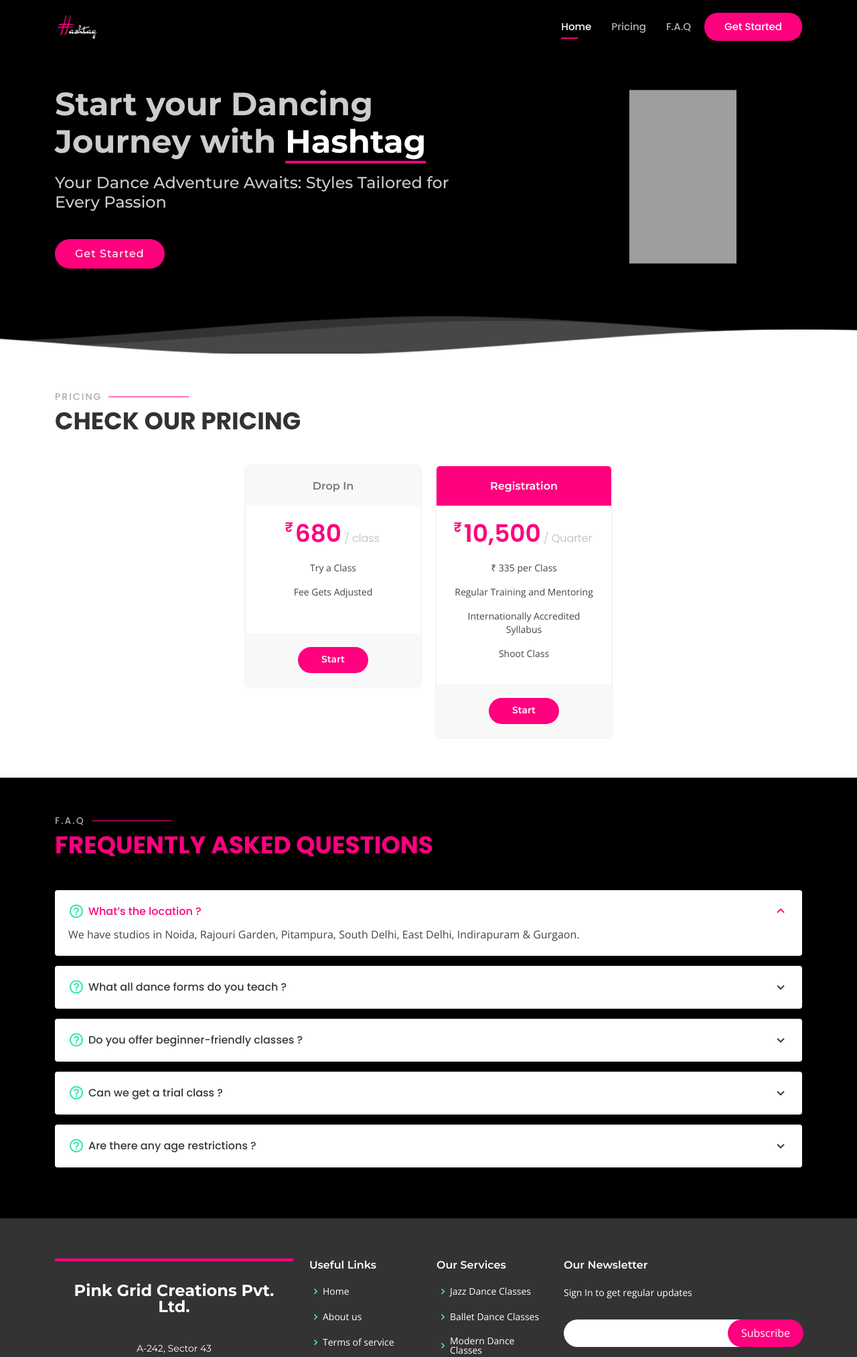
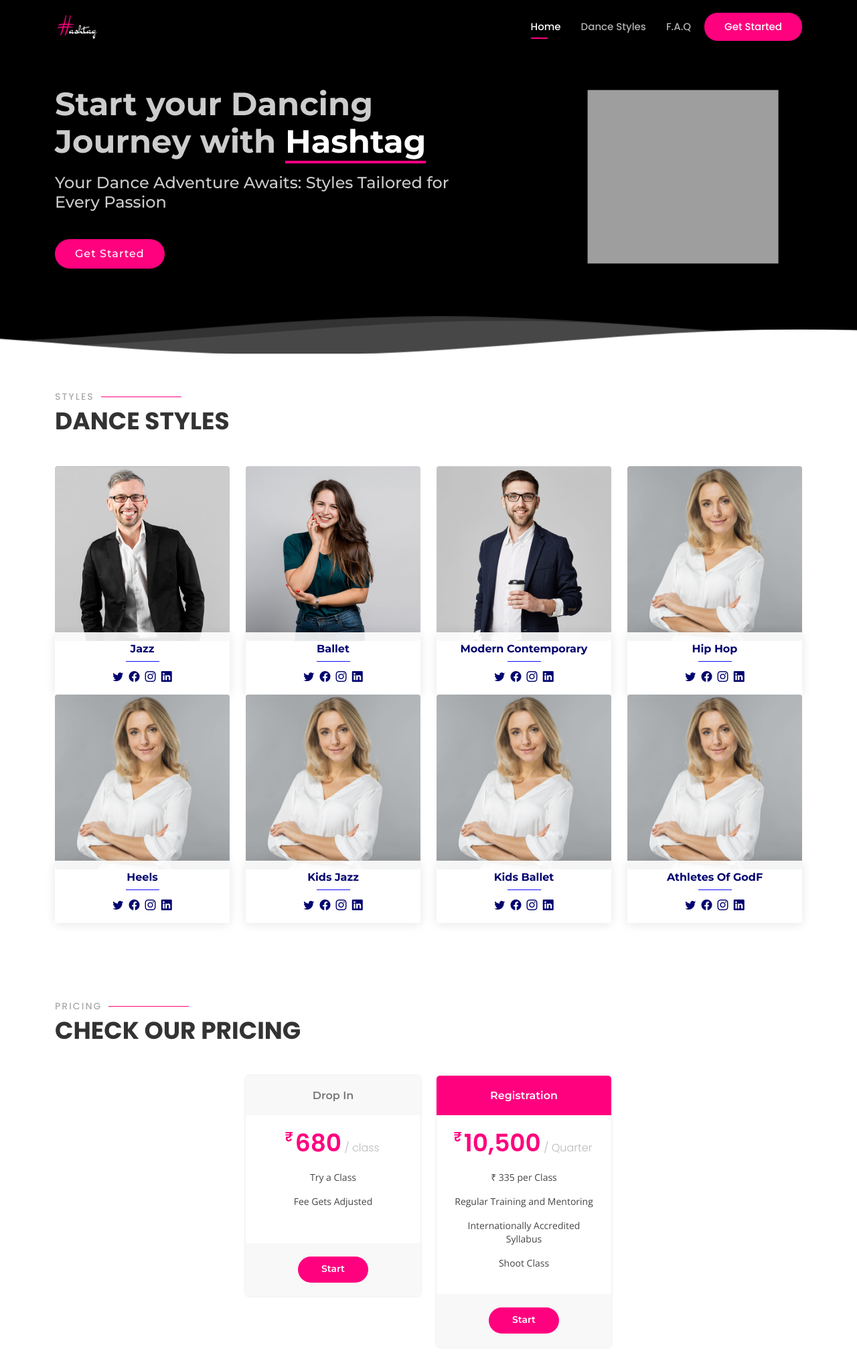
Before and after one commit to ShivekSinghal/First-page, a Flask app: page / in a window 1280 px wide. Shown: the top 2026 px of the page at 67% size. Run offline with Flask 2, Linux system fonts and the light colour scheme; some libraries are stand-ins or nearby versions; grey boxes are pictures that could not be loaded.

```diff
--- a/main.py
+++ b/main.py
@@ -15,4 +15,4 @@ def pinkd_tickets():
 
 
 if __name__ == '__main__':
-    app.run(debug=True, port=4999)
+    app.run(debug=True, port=4897)
--- a/static/css/style.css
+++ b/static/css/style.css
@@ -47,7 +47,7 @@ h6 {
 }
 
 .video-container {
-  max-width: 200px; /* Adjust the max-width as needed */
+ /* Adjust the max-width as needed */
   margin: auto;
   position: relative; /* Relative position for the container */
 }
--- a/templates/index.html
+++ b/templates/index.html
@@ -51,11 +51,11 @@
       <nav id="navbar" class="navbar">
         <ul>
           <li><a class="nav-link scrollto active" href="#hero">Home</a></li>
-          <li><a class="nav-link scrollto" href="#pricing">Pricing</a></li>
+          <li><a class="nav-link scrollto" href="#team">Dance Styles</a></li>
           <li><a class="nav-link scrollto" href="#faq">F.A.Q</a></li>
 
           <li style="padding-left : 20px;"><div id="CTA" class="text-center text-lg-start">
-              <a style="padding-right : 30px; color: #fff;" href="#" class="btn-get-started-pill scrollto" id="getStartedButton2">Get Started</a>
+              <a style="padding-right : 30px; color: #fff;" href="#" class="btn-get-started-pill scrollto" id="getStartedButton">Get Started</a>
             </div></li>
 
         </ul>
@@ -75,7 +75,7 @@
             <h1>Start your Dancing Journey with <span>Hashtag</span></h1>
             <h2>Your Dance Adventure Awaits: Styles Tailored for Every Passion</h2>
             <div class="text-center text-lg-start">
-              <a href="#" class="btn-get-started scrollto" id="getStartedButton">Get Started</a>
+              <a href="#" class="btn-get-started scrollto" id="getStartedButton2">Get Started</a>
             </div>
           </div>
         </div>
@@ -544,84 +544,148 @@
 <!--    </section>&lt;!&ndash; End Testimonials Section &ndash;&gt;-->
 
 <!--    &lt;!&ndash; ======= Team Section ======= &ndash;&gt;-->
-<!--    <section id="team" class="team">-->
-<!--      <div class="container">-->
+    <section id="team" class="team">
+      <div class="container">
 
-<!--        <div class="section-title" data-aos="fade-up">-->
-<!--          <h2>Team</h2>-->
-<!--          <p>Our Great Team</p>-->
-<!--        </div>-->
+        <div class="section-title" data-aos="fade-up">
+          <h2>Styles</h2>
+          <p>Dance Styles</p>
+        </div>
 
-<!--        <div class="row" data-aos="fade-left">-->
+        <div class="row" data-aos="fade-left">
 
-<!--          <div class="col-lg-3 col-md-6">-->
-<!--            <div class="member" data-aos="zoom-in" data-aos-delay="100">-->
-<!--              <div class="pic"><img src="static/img/team/team-1.jpg" class="img-fluid" alt=""></div>-->
-<!--              <div class="member-info">-->
-<!--                <h4>Walter White</h4>-->
+          <div class="col-lg-3 col-md-6">
+            <div class="member" data-aos="zoom-in" data-aos-delay="100">
+              <div class="pic"><img src="static/img/team/team-1.jpg" class="img-fluid" alt=""></div>
+              <div class="member-info">
+                <h4>Jazz</h4>
 <!--                <span>Chief Executive Officer</span>-->
-<!--                <div class="social">-->
-<!--                  <a href=""><i class="bi bi-twitter"></i></a>-->
-<!--                  <a href=""><i class="bi bi-facebook"></i></a>-->
-<!--                  <a href=""><i class="bi bi-instagram"></i></a>-->
-<!--                  <a href=""><i class="bi bi-linkedin"></i></a>-->
-<!--                </div>-->
-<!--              </div>-->
-<!--            </div>-->
-<!--          </div>-->
+                <div class="social">
+                  <a href=""><i class="bi bi-twitter"></i></a>
+                  <a href=""><i class="bi bi-facebook"></i></a>
+                  <a href=""><i class="bi bi-instagram"></i></a>
+                  <a href=""><i class="bi bi-linkedin"></i></a>
+                </div>
+              </div>
+            </div>
+          </div>
 
-<!--          <div class="col-lg-3 col-md-6 mt-5 mt-md-0">-->
-<!--            <div class="member" data-aos="zoom-in" data-aos-delay="200">-->
-<!--              <div class="pic"><img src="static/img/team/team-2.jpg" class="img-fluid" alt=""></div>-->
-<!--              <div class="member-info">-->
-<!--                <h4>Sarah Jhonson</h4>-->
+          <div class="col-lg-3 col-md-6 mt-5 mt-md-0">
+            <div class="member" data-aos="zoom-in" data-aos-delay="200">
+              <div class="pic"><img src="static/img/team/team-2.jpg" class="img-fluid" alt=""></div>
+              <div class="member-info">
+                <h4>Ballet</h4>
 <!--                <span>Product Manager</span>-->
-<!--                <div class="social">-->
-<!--                  <a href=""><i class="bi bi-twitter"></i></a>-->
-<!--                  <a href=""><i class="bi bi-facebook"></i></a>-->
-<!--                  <a href=""><i class="bi bi-instagram"></i></a>-->
-<!--                  <a href=""><i class="bi bi-linkedin"></i></a>-->
-<!--                </div>-->
-<!--              </div>-->
-<!--            </div>-->
-<!--          </div>-->
+                <div class="social">
+                  <a href=""><i class="bi bi-twitter"></i></a>
+                  <a href=""><i class="bi bi-facebook"></i></a>
+                  <a href=""><i class="bi bi-instagram"></i></a>
+                  <a href=""><i class="bi bi-linkedin"></i></a>
+                </div>
+              </div>
+            </div>
+          </div>
 
-<!--          <div class="col-lg-3 col-md-6 mt-5 mt-lg-0">-->
-<!--            <div class="member" data-aos="zoom-in" data-aos-delay="300">-->
-<!--              <div class="pic"><img src="static/img/team/team-3.jpg" class="img-fluid" alt=""></div>-->
-<!--              <div class="member-info">-->
-<!--                <h4>William Anderson</h4>-->
+          <div class="col-lg-3 col-md-6 mt-5 mt-lg-0">
+            <div class="member" data-aos="zoom-in" data-aos-delay="300">
+              <div class="pic"><img src="static/img/team/team-3.jpg" class="img-fluid" alt=""></div>
+              <div class="member-info">
+                <h4>Modern Contemporary</h4>
 <!--                <span>CTO</span>-->
-<!--                <div class="social">-->
-<!--                  <a href=""><i class="bi bi-twitter"></i></a>-->
-<!--                  <a href=""><i class="bi bi-facebook"></i></a>-->
-<!--                  <a href=""><i class="bi bi-instagram"></i></a>-->
-<!--                  <a href=""><i class="bi bi-linkedin"></i></a>-->
-<!--                </div>-->
-<!--              </div>-->
-<!--            </div>-->
-<!--          </div>-->
+                <div class="social">
+                  <a href=""><i class="bi bi-twitter"></i></a>
+                  <a href=""><i class="bi bi-facebook"></i></a>
+                  <a href=""><i class="bi bi-instagram"></i></a>
+                  <a href=""><i class="bi bi-linkedin"></i></a>
+                </div>
+              </div>
+            </div>
+          </div>
 
-<!--          <div class="col-lg-3 col-md-6 mt-5 mt-lg-0">-->
-<!--            <div class="member" data-aos="zoom-in" data-aos-delay="400">-->
-<!--              <div class="pic"><img src="static/img/team/team-4.jpg" class="img-fluid" alt=""></div>-->
-<!--              <div class="member-info">-->
-<!--                <h4>Amanda Jepson</h4>-->
+          <div class="col-lg-3 col-md-6 mt-5 mt-lg-0">
+            <div class="member" data-aos="zoom-in" data-aos-delay="400">
+              <div class="pic"><img src="static/img/team/team-4.jpg" class="img-fluid" alt=""></div>
+              <div class="member-info">
+                <h4>Hip Hop</h4>
 <!--                <span>Accountant</span>-->
-<!--                <div class="social">-->
-<!--                  <a href=""><i class="bi bi-twitter"></i></a>-->
-<!--                  <a href=""><i class="bi bi-facebook"></i></a>-->
-<!--                  <a href=""><i class="bi bi-instagram"></i></a>-->
-<!--                  <a href=""><i class="bi bi-linkedin"></i></a>-->
-<!--                </div>-->
-<!--              </div>-->
-<!--            </div>-->
-<!--          </div>-->
+                <div class="social">
+                  <a href=""><i class="bi bi-twitter"></i></a>
+                  <a href=""><i class="bi bi-facebook"></i></a>
+                  <a href=""><i class="bi bi-instagram"></i></a>
+                  <a href=""><i class="bi bi-linkedin"></i></a>
+                </div>
+              </div>
+            </div>
+          </div>
 
-<!--        </div>-->
+          <div class="col-lg-3 col-md-6 mt-5 mt-lg-0">
+            <div class="member" data-aos="zoom-in" data-aos-delay="400">
+              <div class="pic"><img src="static/img/team/team-4.jpg" class="img-fluid" alt=""></div>
+              <div class="member-info">
+                <h4>Heels</h4>
+<!--                <span>Accountant</span>-->
+                <div class="social">
+                  <a href=""><i class="bi bi-twitter"></i></a>
+                  <a href=""><i class="bi bi-facebook"></i></a>
+                  <a href=""><i class="bi bi-instagram"></i></a>
+                  <a href=""><i class="bi bi-linkedin"></i></a>
+                </div>
+              </div>
+            </div>
+          </div>
 
-<!--      </div>-->
-<!--    </section>&lt;!&ndash; End Team Section &ndash;&gt;-->
+          <div class="col-lg-3 col-md-6 mt-5 mt-lg-0">
+            <div class="member" data-aos="zoom-in" data-aos-delay="400">
+              <div class="pic"><img src="static/img/team/team-4.jpg" class="img-fluid" alt=""></div>
+              <div class="member-info">
+                <h4>Kids Jazz</h4>
+<!--                <span>Accountant</span>-->
+                <div class="social">
+                  <a href=""><i class="bi bi-twitter"></i></a>
+                  <a href=""><i class="bi bi-facebook"></i></a>
+                  <a href=""><i class="bi bi-instagram"></i></a>
+                  <a href=""><i class="bi bi-linkedin"></i></a>
+                </div>
+              </div>
+            </div>
+          </div>
+
+          <div class="col-lg-3 col-md-6 mt-5 mt-lg-0">
+            <div class="member" data-aos="zoom-in" data-aos-delay="400">
+              <div class="pic"><img src="static/img/team/team-4.jpg" class="img-fluid" alt=""></div>
+              <div class="member-info">
+                <h4>Kids Ballet</h4>
+<!--                <span>Accountant</span>-->
+                <div class="social">
+                  <a href=""><i class="bi bi-twitter"></i></a>
+                  <a href=""><i class="bi bi-facebook"></i></a>
+                  <a href=""><i class="bi bi-instagram"></i></a>
+                  <a href=""><i class="bi bi-linkedin"></i></a>
+                </div>
+              </div>
+            </div>
+          </div>
+
+          <div class="col-lg-3 col-md-6 mt-5 mt-lg-0">
+            <div class="member" data-aos="zoom-in" data-aos-delay="400">
+              <div class="pic"><img src="static/img/team/team-4.jpg" class="img-fluid" alt=""></div>
+              <div class="member-info">
+                <h4>Athletes Of GodF</h4>
+<!--                <span>Accountant</span>-->
+                <div class="social">
+                  <a href=""><i class="bi bi-twitter"></i></a>
+                  <a href=""><i class="bi bi-facebook"></i></a>
+                  <a href=""><i class="bi bi-instagram"></i></a>
+                  <a href=""><i class="bi bi-linkedin"></i></a>
+                </div>
+              </div>
+            </div>
+          </div>
+
+        </div>
+
+      </div>
+    </section><!-- End Team Section -->
 
     <!-- ======= Pricing Section ======= -->
     <section id="pricing" class="pricing">
@@ -666,7 +730,7 @@
 <!--                <li class="na">Massa ultricies mi</li>-->
               </ul>
               <div class="btn-wrap">
-                <a href="#" class="btn-buy" id = "getStartedButton2">Start</a>
+                <a href="#" class="btn-buy" id = "getStartedButton3">Start</a>
               </div>
             </div>
           </div>
@@ -873,7 +937,8 @@
             <ul>
               <li><i class="bx bx-chevron-right"></i> <a href="#">Home</a></li>
               <li><i class="bx bx-chevron-right"></i> <a href="#">About us</a></li>
-              <li><i class="bx bx-chevron-right"></i> <a href="#">Terms of service</a></li>
+              <li><i class="bx bx-chevron-right"></i> <a href="https://join.hashtag.dance/terms">Terms of service</a></li>
+              <li><i class="bx bx-chevron-right"></i> <a href="https://join.hashtag.dance/privacy">Privacy Policy</a></li>
               <li><i class="bx bx-chevron-right"></i> <a href="#">Best Dance Class</a></li>
               <li><i class="bx bx-chevron-right"></i> <a href="#">Dance Classes</a></li>
 
@@ -939,7 +1004,7 @@ document.getElementById("getStartedButton").addEventListener("click", function()
 
     // Create the iframe element
     var iframe = document.createElement("iframe");
-    iframe.src = "https://hashtag-landing-page-04.onrender.com/";
+    iframe.src = "https://join.hashtag.dance/landing-page";
 
     // Append elements to the overlay
     overlay.appendChild(closeButton);
@@ -965,7 +1030,33 @@ document.getElementById("getStartedButton2").addEventListener("click", function(
 
     // Create the iframe element
     var iframe = document.createElement("iframe");
-    iframe.src = "https://hashtag-landing-page-04.onrender.com/";
+    iframe.src = "https://join.hashtag.dance/landing-page";
+
+    // Append elements to the overlay
+    overlay.appendChild(closeButton);
+    overlay.appendChild(iframe);
+
+    // Append the overlay to the body
+    document.body.appendChild(overlay);
+});
+
+document.getElementById("getStartedButton3").addEventListener("click", function() {
+    // Create the overlay div
+    var overlay = document.createElement("div");
+    overlay.id = "iframeOverlay";
+    overlay.classList.add("iframe-overlay");
+
+    // Create the close button
+    var closeButton = document.createElement("button");
+    closeButton.innerHTML = "Close";
+    closeButton.classList.add("close-button");
+    closeButton.addEventListener("click", function() {
+        document.body.removeChild(overlay);
+    });
+
+    // Create the iframe element
+    var iframe = document.createElement("iframe");
+    iframe.src = "https://join.hashtag.dance/";
 
     // Append elements to the overlay
     overlay.appendChild(closeButton);
@@ -991,7 +1082,7 @@ document.getElementById("getStartedDropInButton").addEventListener("click", func
 
     // Create the iframe element
     var iframe = document.createElement("iframe");
-    iframe.src = "https://hashtag-landing-page-04.onrender.com/dropin";
+    iframe.src = "https://join.hashtag.dance/landing-page";
 
     // Append elements to the overlay
     overlay.appendChild(closeButton);
```
Also changed, not shown: static/img/team/hashtag_logo.png (added).
